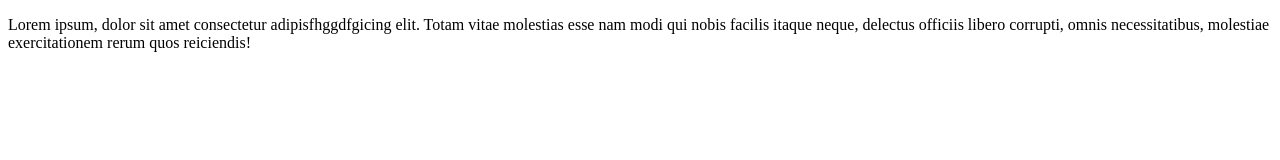
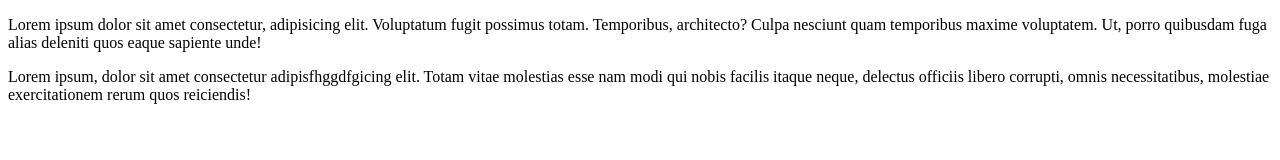
Before and after one commit to mohammed-saaqib/practices, a plain HTML site: page index.html in a window 1280 px wide. Drawn offline with Linux system fonts and the light colour scheme.

Commit message:
fix.hello

```diff
--- a/index.html
+++ b/index.html
@@ -7,6 +7,7 @@
     <title>Document</title>
 </head>
 <body>
+    <p>Lorem ipsum dolor sit amet consectetur, adipisicing elit. Voluptatum fugit possimus totam. Temporibus, architecto? Culpa nesciunt quam temporibus maxime voluptatem. Ut, porro quibusdam fuga alias deleniti quos eaque sapiente unde!</p>
     <p>Lorem ipsum, dolor sit amet consectetur adipisfhggdfgicing elit. Totam vitae molestias esse nam modi qui nobis facilis itaque neque, delectus officiis libero corrupti, omnis necessitatibus, molestiae exercitationem rerum quos reiciendis!</p>
 </body>
 </html>
```
